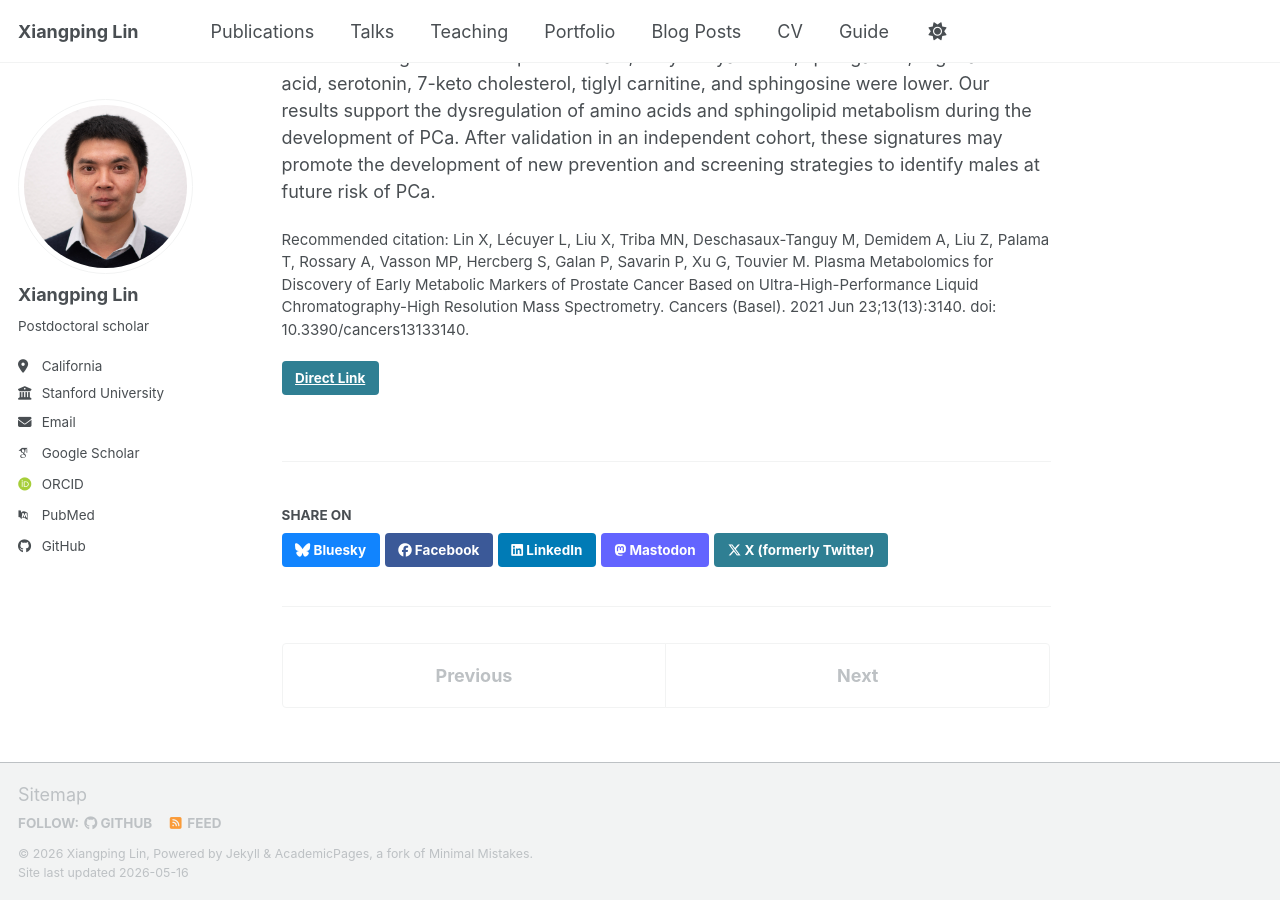
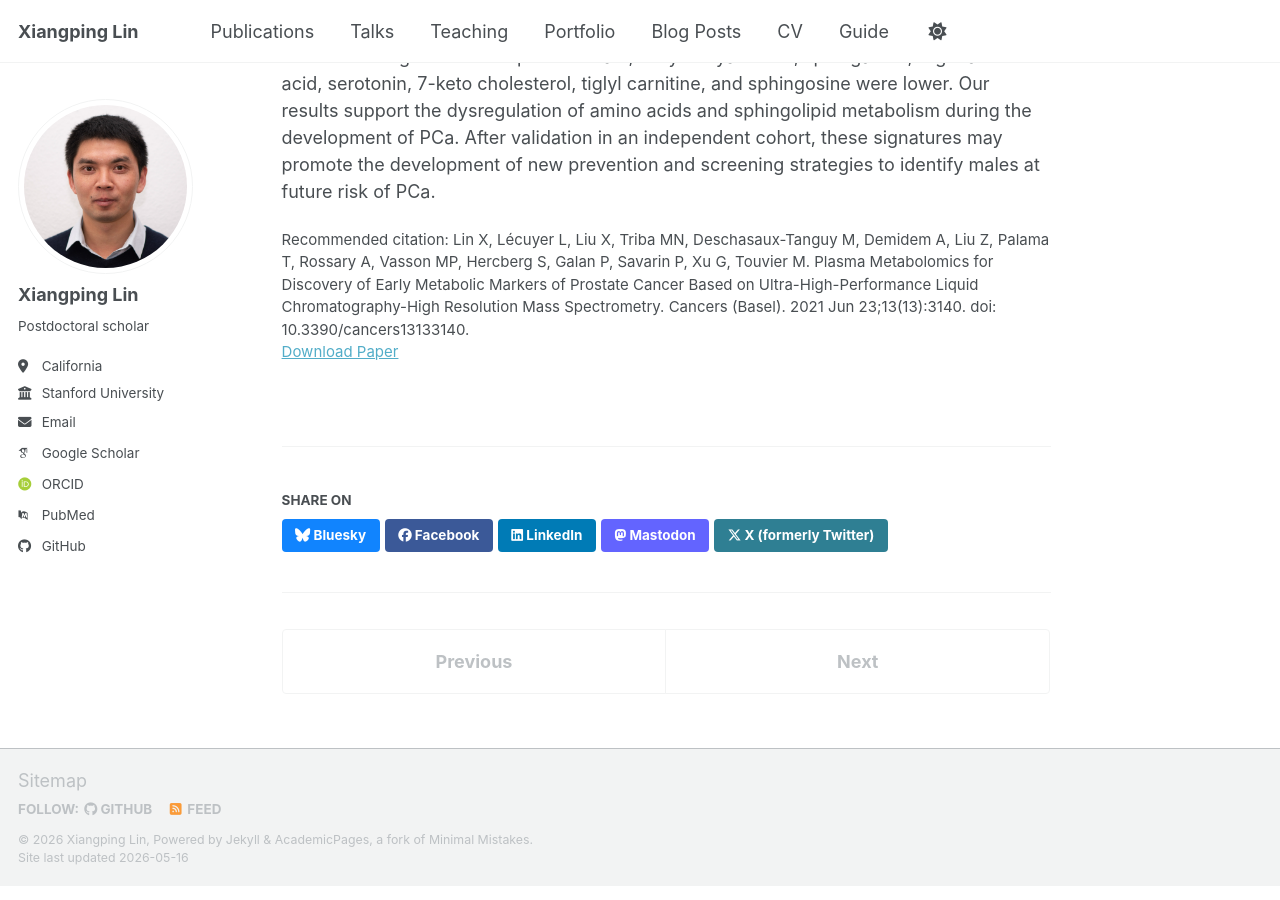
Before and after one commit to xiangpinglin/xiangpinglin.github.io, a Jekyll site: the page built from _publications/2021-06-22-metabolomics-prostate-cancer.md, in a window 1280 px wide and 900 px high, scrolled down 683 px. Built offline with Jekyll 4.4.1, drawn with Linux system fonts in a browser that asks for light colours; some web fonts are replaced; a script bundle is joined from its source files by our own code; library files that are not in the unit come from our copies; some of the changed lines change nothing that is shown.

Commit message:
Fix formatting of links in publication metadata

```diff
--- a/_publications/2021-06-22-metabolomics-prostate-cancer.md
+++ b/_publications/2021-06-22-metabolomics-prostate-cancer.md
@@ -6,9 +6,9 @@ permalink: /publication/2021-06-22-metabolomics-prostate-cancer
 excerpt: 'Correct identification of subjects at high risk is critical in the prevention and early screening of prostate cancer (PCa). Analysis of metabolites in biofluids has shown to be a promising method to identify novel PCa biomarkers. To identify potential biomarkers of PCa, we conducted metabolic profiling of pre-diagnosis plasma metabolite profiles from a large prospective male cohort (n = 418), which included 146 males who developed PCa during a 13-year follow-up and 272 matched controls to investigate the relationship with long-term PCa risk. We show metabolite profiles discriminate males who subsequently developed PCa during the follow-up from matched controls with a high degree of accuracy (AU-ROC 0.92) and highlight 10 metabolites associated with a high risk of PCa. These results suggest that the dysregulation of amino acids and sphingolipid metabolism is associated with future risk of PCa.'
 date: 2021-06-22
 venue: 'Cancers'
-link: 'https://doi.org/10.3390/cancers13133140'
+#link: 'https://doi.org/10.3390/cancers13133140'
 #slidesurl: 'https://academicpages.github.io/files/slides1.pdf'
-#paperurl: 'https://doi.org/10.3390/cancers13133140'
+paperurl: 'https://doi.org/10.3390/cancers13133140'
 #bibtexurl: 'https://xiangpinglin.github.io/files/2021-06-22-metabolomics-prostate-cancer.bib'
 citation: 'Lin X, Lécuyer L, Liu X, Triba MN, Deschasaux-Tanguy M, Demidem A, Liu Z, Palama T, Rossary A, Vasson MP, Hercberg S, Galan P, Savarin P, Xu G, Touvier M. Plasma Metabolomics for Discovery of Early Metabolic Markers of Prostate Cancer Based on Ultra-High-Performance Liquid Chromatography-High Resolution Mass Spectrometry. Cancers (Basel). 2021 Jun 23;13(13):3140. doi: 10.3390/cancers13133140.'
 ---
```
